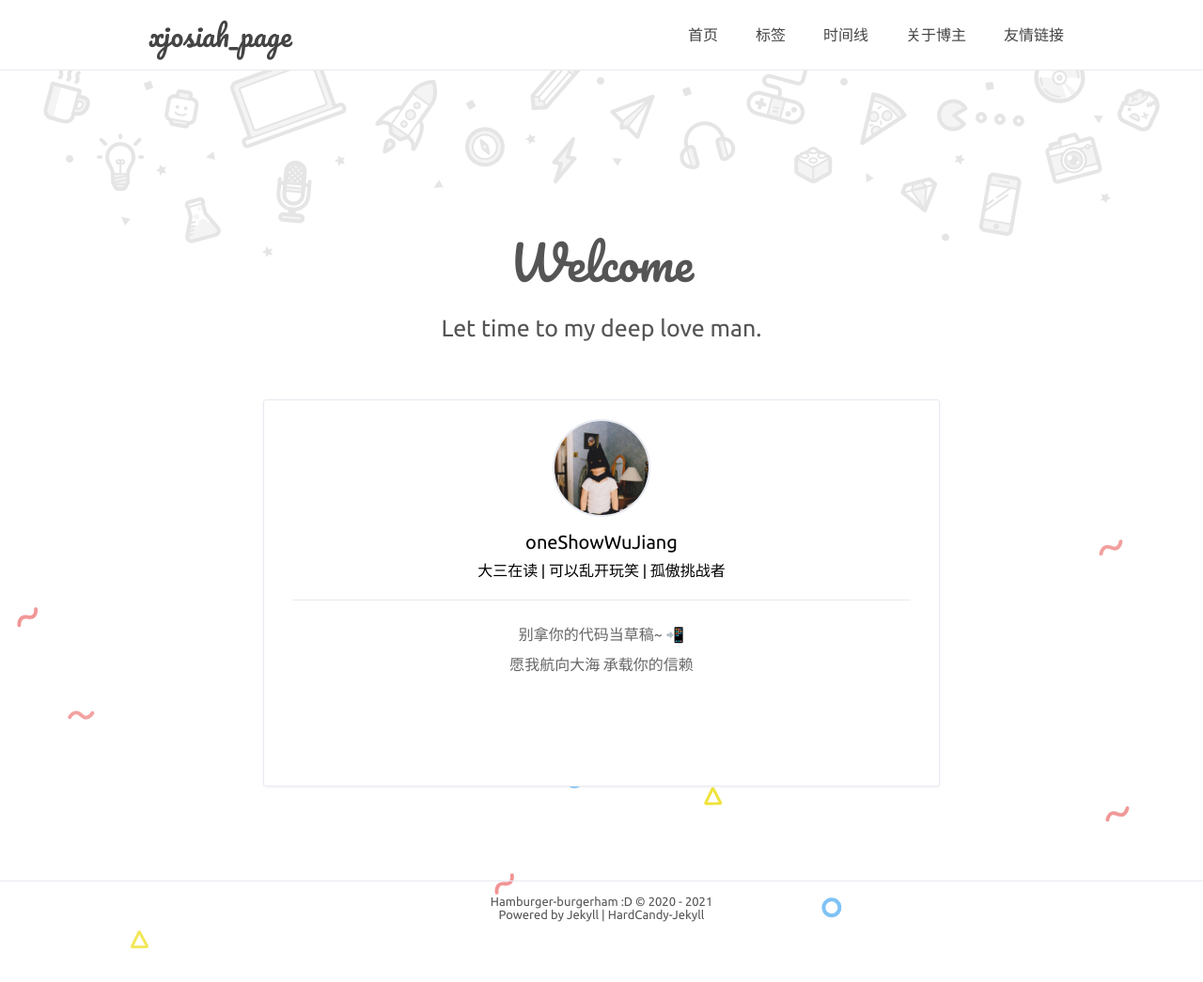
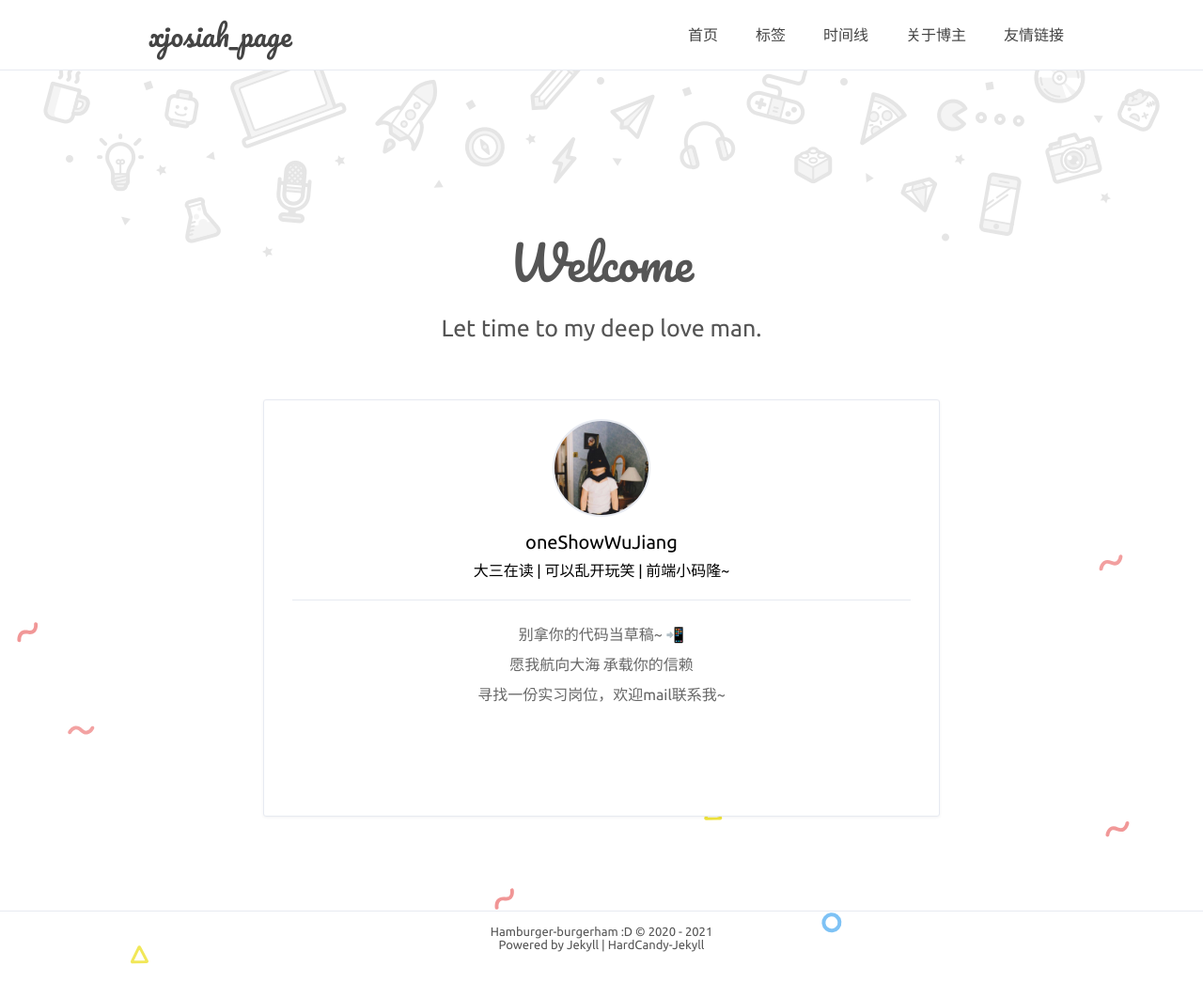
Before and after one commit to hamburgerdog/hamburgerdog.github.io, a Jekyll site: the page built from about.html, in a window 1280 px wide. Shown: the whole page at 94% size. Built offline with Jekyll 4.4.1, drawn with Linux system fonts in a browser that asks for light colours; before the commit the page ends 1013 px from its top, so only the background shows below that.

Commit message:
:memo:【修改】修改个人简介
「孤傲挑战者」太诙谐了！原意是：赛尔号中以特殊方式击败雷伊，是一种勇气的象征

```diff
--- a/_config.yml
+++ b/_config.yml
@@ -17,9 +17,9 @@ author: true
 name: 'oneShowWuJiang'
 NickName: 'Hambuger'
 webtitle: 'xjosiah_page'
-bio: '大三在读 | 可以乱开玩笑 | 孤傲挑战者'
+bio: '大三在读 | 可以乱开玩笑 | 前端小码隆~'
 about: true
-aboutyou: '别拿你的代码当草稿~ 📲 <br> 愿我航向大海 承载你的信赖 '
+aboutyou: '别拿你的代码当草稿~ 📲 <br> 愿我航向大海 承载你的信赖 <br> 寻找一份实习岗位，欢迎mail联系我~'
 portraits: '/assets/profile.jpeg' # your portraits image file path
 
 # SNS
@@ -31,8 +31,8 @@ SNS-icon: #['Facebook', 'weibo', 'qq', 'github', 'Dribbble', 'Twitter', 'instagr
   github: 'https://github.com/hamburgerdog'
   Codepen: 'https://codepen.io/'
   weibo: 'https://www.weibo.com/'
-  instagram: 'https://www.instagram.com/'
-  Twitter: 'https://twitter.com/'
+#  instagram: 'https://www.instagram.com/'
+#  Twitter: 'https://twitter.com/'
 #  Dribbble: ''
 #  Facebook: ''
 #  Google: ''
@@ -59,6 +59,7 @@ pygmentsTheme: 'tango'
 
 # 友情链接
 friends:
+  my_little_airplay: 'http://175.24.126.146/#/home'
   永聪同学的博客: 'https://blog.situ2001.com/'
   网页设计作品展示: 'http://xjosiah.gitee.io/web_page/'
 
```
